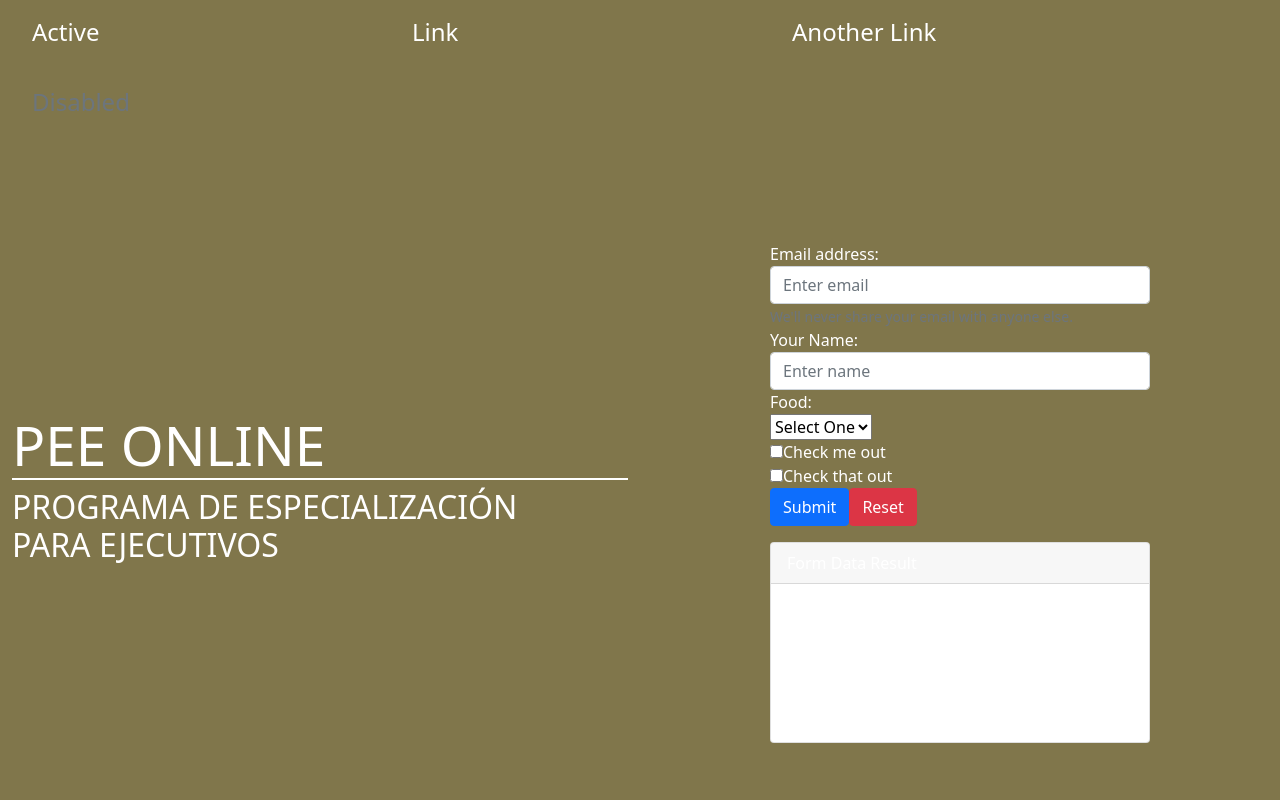
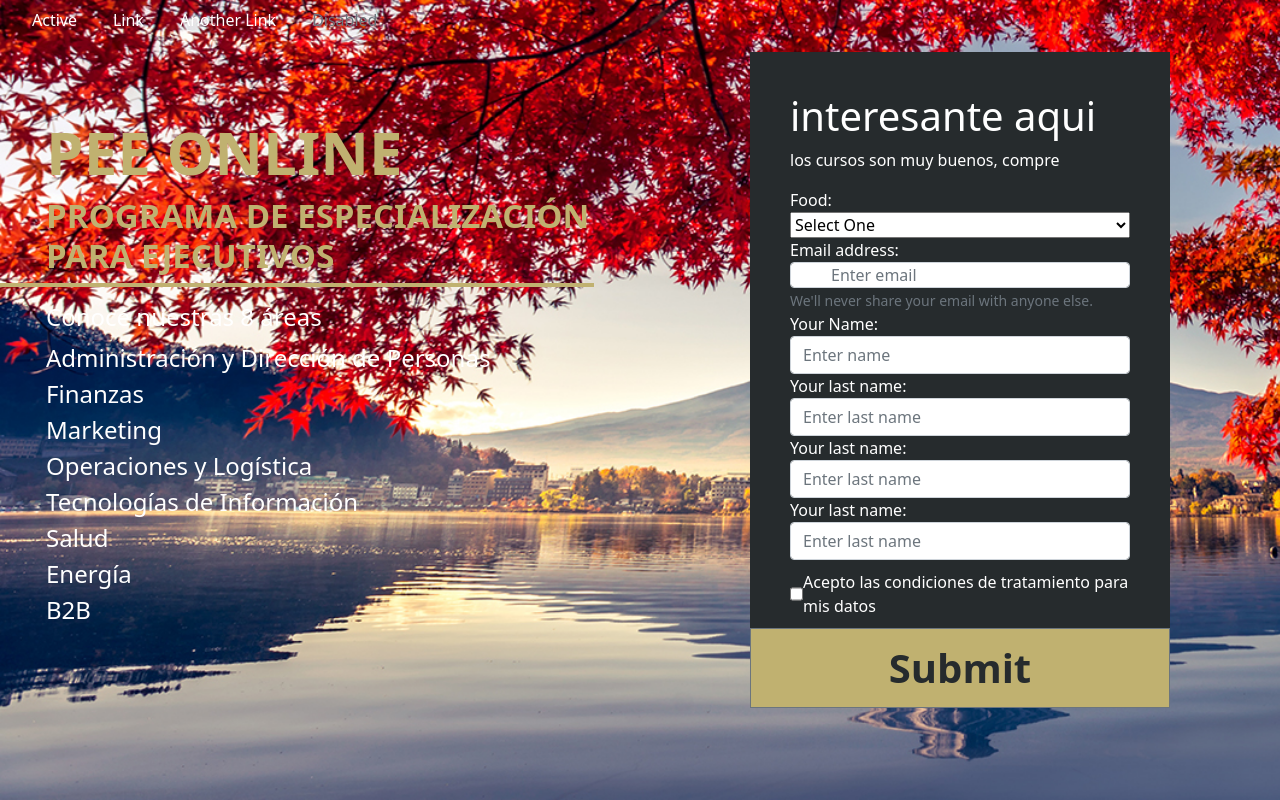
Before and after one commit to Lizethsuk/landing-pee, a Vue app: page /ti_page in a window 1280 px wide. Shown: the top 800 px of the page. Built offline with nearby package versions, Linux system fonts and the light colour scheme.

Commit message:
homeview

```diff
--- a/src/components/FormHome.vue
+++ b/src/components/FormHome.vue
@@ -1,13 +1,25 @@
 <template>
   <div class="form-class">
-    <b-form @submit="onSubmit" @reset="onReset" v-if="show"  class="hu" >
-      <b-form-group
+    <b-form @submit="onSubmit" @reset="onReset" v-if="show"  class="form-g" >
+      <b-form-group class="all-btn">
+        <h1>interesante aqui</h1>
+        <p>los cursos son muy buenos, compre</p>
+      </b-form-group>
+      <b-form-group  class="all-btn" id="input-group-3" label="Food:" label-for="input-3">
+        <b-form-select
+          id="input-3"
+          v-model="form.food"
+          :options="foods"
+          required
+        ></b-form-select>
+      </b-form-group>
+      <b-form-group  class="all-btn"
         id="input-group-1"
         label="Email address:"
         label-for="input-1"
         description="We'll never share your email with anyone else."
       >
-        <b-form-input
+        <b-form-input  class="all-btn"
           id="input-1"
           v-model="form.email"
           type="email"
@@ -16,7 +28,7 @@
         ></b-form-input>
       </b-form-group>
 
-      <b-form-group id="input-group-2" label="Your Name:" label-for="input-2">
+      <b-form-group  class="all-btn" id="input-group-2" label="Your Name:" label-for="input-2">
         <b-form-input
           id="input-2"
           v-model="form.name"
@@ -25,32 +37,44 @@
         ></b-form-input>
       </b-form-group>
 
-      <b-form-group id="input-group-3" label="Food:" label-for="input-3">
-        <b-form-select
-          id="input-3"
-          v-model="form.food"
-          :options="foods"
+
+
+      <b-form-group  class="all-btn" id="input-group-4" label="Your last name:" label-for="input-4">
+        <b-form-input
+          id="input-4"
+          v-model="form.lastname"
+          placeholder="Enter last name"
           required
-        ></b-form-select>
+        ></b-form-input>
       </b-form-group>
-
-      <b-form-group id="input-group-4" v-slot="{ ariaDescribedby }">
+<b-form-group  class="all-btn" id="input-group-6" label="Your last name:" label-for="input-6">
+        <b-form-input
+          id="input-6"
+          v-model="form.lastname"
+          placeholder="Enter last name"
+          required
+        ></b-form-input>
+      </b-form-group>
+      <b-form-group  class="all-btn" id="input-group-7" label="Your last name:" label-for="input-7">
+        <b-form-input
+          id="input-7"
+          v-model="form.lastname"
+          placeholder="Enter last name"
+          required
+        ></b-form-input>
+      </b-form-group>
+      <b-form-group  class="all-btn" id="input-group-5" v-slot="{ ariaDescribedby }">
         <b-form-checkbox-group
           v-model="form.checked"
-          id="checkboxes-4"
+          id="checkboxes-5"
           :aria-describedby="ariaDescribedby"
         >
-          <b-form-checkbox value="me">Check me out</b-form-checkbox>
-          <b-form-checkbox value="that">Check that out</b-form-checkbox>
+          <b-form-checkbox value="me">Acepto las condiciones de tratamiento para mis datos</b-form-checkbox>
         </b-form-checkbox-group>
       </b-form-group>
 
-      <b-button type="submit" variant="primary">Submit</b-button>
-      <b-button type="reset" variant="danger">Reset</b-button>
+      <b-button class="btn" type="submit" >Submit</b-button>
     </b-form>
-    <b-card class="mt-3" header="Form Data Result">
-      <pre class="m-0">{{ form }}</pre>
-    </b-card>
   </div>
 </template>
 
@@ -78,6 +102,7 @@
         // Reset our form values
         this.form.email = ''
         this.form.name = ''
+        this.form.lastname = ''
         this.form.food = null
         this.form.checked = []
         // Trick to reset/clear native browser form validation state
@@ -94,10 +119,35 @@
  @import "../styles/main.styl"
 
 .form-class
-  background-color bg-footer
-  padding 20px
+  background-color bg-form
+
   width 100%
   max-width 420px
+label
+  display inline-block
+  line-height 54px
+
+.custom-checkbox
+  display flex
+  padding-top 10px
+
+
+.all-btn
+ padding 0px 40px
+
+.btn
+  background-color #C0B170
+  width 100%
+  height 80px
+  margin-top 10px
+  border-radius 0px
+  color bg-form
+  font-weight bold
+  font-size 40px
+.form-g
+  padding-top 40px
+select
+  width 100%
 
 
 </style>
--- a/src/styles/variables.styl
+++ b/src/styles/variables.styl
@@ -6,13 +6,14 @@ font-sourcesans-semibold = 600 0px 'Source Sans Pro', sans-serif;
 font-sourcesans-extrabold = 900 0px 'Source Sans Pro', sans-serif;
 
 
-  black = #000000 ;
+  black = #212324 ;
   white = #ffffff ;
-  primary-pee = #80764B;
+  primary-pee = #C0B170;
   course-online = #E5101E;
 
   bg-newsletter = #E1E1E1;
   bg-black = #252A2D;
+  bg-form = #262B2D;
 
   primary-salud = #50BDB7 ;
   secondary-salud = #3F4474 ;
--- a/src/views/HomeView.vue
+++ b/src/views/HomeView.vue
@@ -1,7 +1,7 @@
 <template>
   <div>
     <div></div>
-    <section>
+    <section style=" border-bottom: none!important">
       <b-container fluid class="bv-example-row hello">
         <b-row>
           <b-col>
@@ -15,13 +15,29 @@
         </b-row>
         <b-row>
           <b-col cols="12" md="6"
-            class="home-banner d-flex align-items-start justify-content-center flex-column"
+            class=" d-flex align-items-center justify-content-center flex-column"
           >
-            <h1>PEE ONLINE</h1>
+            <div class="home-banner ">
+              <div class=" d-flex align-items-center justify-content-right flex-column">
+                <h1>PEE ONLINE</h1>
             <h2>
               PROGRAMA DE ESPECIALIZACIÓN <br />
               PARA EJECUTIVOS
             </h2>
+              </div>
+            <hr class="line" />
+            <h4>Conoce nuestras 8 áreas</h4>
+            <ul class="list-title">
+              <li>Administración y Dirección de Personas</li>
+              <li>Finanzas</li>
+              <li>Marketing</li>
+              <li>Operaciones y Logística</li>
+              <li>Tecnologías de Información</li>
+              <li>Salud</li>
+              <li>Energía</li>
+              <li>B2B</li>
+            </ul>
+            </div>
           </b-col>
           <b-col cols="12" md="6" class="d-flex align-items-center justify-content-center">
             <FormHome />
@@ -37,14 +53,14 @@
               CONOCE NUESTROS <br />ÁREAS DE ESPECIALIZACIÓN
             </h3>
             <ul class="justify-content-center d-flex flex-wrap">
-              <li class="nav-item li-area">
+              <li class="nav-item2 li-area">
                 <div class="box-area">
                   <router-link class="nav-link" to="/salud_page"
                     >Salud <br />
                   </router-link>
                 </div>
               </li>
-              <li class="nav-item li-area">
+              <li class="nav-item2 li-area">
                 <div class="box-area">
                   <router-link class="nav-link" to="/energy_page"
                     >Energia
@@ -53,7 +69,7 @@
                   >
                 </div>
               </li>
-              <li class="nav-item li-area">
+              <li class="nav-item2 li-area">
                 <div class="box-area">
                   <router-link class="nav-link" to="/ti_page"
                     >Tecnología de <br />
@@ -61,21 +77,21 @@
                   >
                 </div>
               </li>
-              <li class="nav-item li-area">
+              <li class="nav-item2 li-area">
                 <div class="box-area">
                   <router-link class="nav-link" to="/marketing_page"
                     >Marketing</router-link
                   >
                 </div>
               </li>
-              <li class="nav-item li-area">
+              <li class="nav-item2 li-area">
                 <div class="box-area">
                   <router-link class="nav-link" to="/finanzas_page"
                     >Finanzas</router-link
                   >
                 </div>
               </li>
-              <li class="nav-item li-area">
+              <li class="nav-item2 li-area">
                 <div class="box-area">
                   <router-link class="nav-link" to="/b2b_page"
                     >Business to <br />
@@ -83,7 +99,7 @@
                   </router-link>
                 </div>
               </li>
-              <li class="nav-item li-area">
+              <li class="nav-item2 li-area">
                 <div class="box-area">
                   <router-link class="nav-link" to="/logistica_page"
                     >Operaciones y <br />
@@ -91,7 +107,7 @@
                   >
                 </div>
               </li>
-              <li class="nav-item li-area">
+              <li class="nav-item2 li-area">
                 <div class="box-area">
                   <router-link class="nav-link" to="/administracion_page"
                     >Administración y <br />
@@ -100,7 +116,7 @@
                   >
                 </div>
               </li>
-              <li class="nav-item li-area">
+              <li class="nav-item2 li-area">
                 <div class="box-area">
                   <router-link class="nav-link" to="/mineria_page"
                     >Mineria</router-link
@@ -150,33 +166,65 @@
         </b-row>
       </b-container>
     </section>
-    <section class="section-areas">
+    <section class="sect-rankings">
       <b-container>
         <b-row>
-          <b-col cols="9" class="mx-auto text-center">
-            <b-container fluid>
+          <b-col cols="4">
+            <h1>vjhbjjj nnn guiuiiuhiu bhuuu</h1>
+          </b-col>
+          <b-col cols="5">
+
+          </b-col>
+          <b-col cols="3">
+            <p>Lorem, ipsum dolor sit amet consectetur adipisicing elit. Architecto cum optio laboriosam, ullam neque quia repellendus explicabo soluta facere minus. Dolores voluptates neque est eligendi dolore expedita, optio harum magnam!</p>
+          </b-col>
+        </b-row>
+      </b-container>
+    </section>
+    <div class="section-areas-inicio">
+      <section >
+      <b-container>
+        <b-row>
+          <b-col cols="12" class="mx-auto text-center">
+            <b-container class="container-date" >
               <b-row>
-                <b-col cols="6">
-                  <Date />
-                </b-col>
-                <b-col cols="6">
-                  <p>dnsdn dndks skasnk</p>
-                </b-col>
+                 <b-col lg="6" cols="12"  align-self="center" >
+               <div class="section-content">
+                  <div class="section-1">
+                    07
+                  </div>
+                  <div  class="section-2" >
+                    <div class="init-date">
+                      <span>inicio</span><br>
+                    de junio
+                      </div>
+                  </div>
+                </div>
+            </b-col>
+              <b-col class="d-flex alig-items-center justify-content-center">
+                <div class="contact">
+                  <b-container class="contact-container">
+                    <b-row class="pb-3">
+                      <b-col cols="2" ></b-col>
+                      <b-col cols="10"><h5>fdfndjfnjkdnfjkd</h5></b-col>
+                    </b-row>
+                    <b-row>
+                      <b-col cols="2" ></b-col>
+                      <b-col cols="10"><h5>fdfndjfnjkdnfjkd</h5></b-col>
+                    </b-row>
+                  </b-container>
+                </div>
+              </b-col>
               </b-row>
             </b-container>
           </b-col>
         </b-row>
       </b-container>
     </section>
+    </div>
 
-    <section>
-      <b-footer>
-        <b-nav-item active>Active </b-nav-item>
-        <b-nav-item>Link</b-nav-item>
-        <b-nav-item>Another Link</b-nav-item>
-        <b-nav-item disabled>Disabled</b-nav-item>
-      </b-footer>
-    </section>
+
+       <FooterPage/>
 
     <router-view />
   </div>
@@ -184,7 +232,7 @@
 
 <script>
 import FormHome from "../components/FormHome";
-import Date from "../components/Date";
+import FooterPage from "../components/FooterPage";
 export default {
   name: "HomeView",
   props: {
@@ -192,7 +240,7 @@ export default {
   },
   components: {
     FormHome,
-    Date,
+    FooterPage,
   },
 };
 </script>
@@ -211,7 +259,7 @@ ul {
   width: 100%;
 }
 
-.nav-item {
+.nav-item2 {
   display: inline-block;
   margin: 0px;
   max-width: 380px;
@@ -227,10 +275,27 @@ a {
 }
 
 h1 {
-  font-size: 55px;
+  font-size: 60px;
   text-transform: uppercase;
-  border-bottom: 2px solid white;
   width: 100%;
+  font-weight bold
+  color primary-pee
+}
+h2 {
+  font-size: 33px;
+  text-transform: uppercase;
+  width: 100%;
+  font-weight bold
+  color primary-pee
+}
+.line {
+  border-top: 4px solid primary-pee;
+  width: 48rem;
+  margin-left: -220px;
+  opacity: 1 !important
+  margin-block-start: 0px;
+  margin-right 0px
+  right 0
 }
 
 .navbar-nav {
@@ -239,8 +304,15 @@ h1 {
 }
 
 .hello {
-  background-color: primary-pee;
+  background-image: url('../assets/Landscape-Color.jpg');
   color: white;
+  height: 100vh;
+  background-size cover;
+  background-repeat no-repeat
+}
+.list-title li{
+  font-size 24px
+
 }
 
 .nav-link {
@@ -261,14 +333,68 @@ h1 {
 }
 
 .home-banner {
-  height: 88vh;
+  max-width 780px
 }
+.init-date
+  top -35px
+  position: relative
+  right 0px;
+  text-align left
+  width 90px
+  margin-right 0px
+  margin-left auto
 
 .section-areas {
   padding: 120px 0px;
 }
+.container-date{
+  border 3px solid primary-pee;
+  max-width 1050px;
+  width 100%
+}
 
-section {
-  border-bottom: 4px solid primary-pee;
-}
+.section-areas-inicio
+  background-color: black;
+  padding:150px !important
+.section-content
+  padding 50px 30px 35px
+  display: flex;
+  flex-direction: row
+  justify-content: center;
+.section-1
+  position absolute
+  z-index 2
+  width 50px
+  font-size 137px
+  margin-right 282px
+  margin-top -87px
+  font-weight: bold;
+  color white
+.section-2
+  background-color: primary-pee;
+  font-size: 22px;
+  line-height 35px
+  position relative
+  z-index 1
+  text-align right
+  width: 230px;
+  padding-right 10px
+  font-weight: bold;
+  height: 50px
+  span
+    color primary-pee
+    top -20px
+.contact
+  border-left 2px solid white
+  margin auto 0
+  padding 10px 0px
+  width 100%
+  .contact-container
+    max-width 300px
+    color white
+    width 100%
+.sect-rankings
+  background-color #252A2D
+  padding 100px 0px
+
 </style>
```
